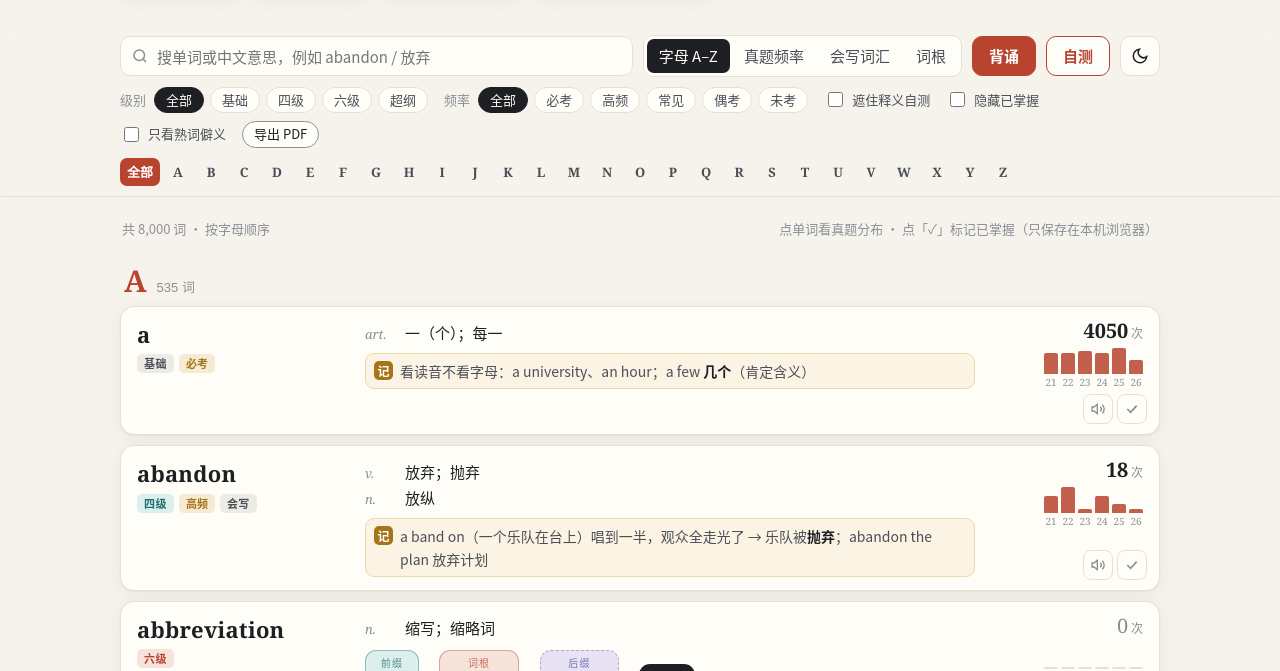
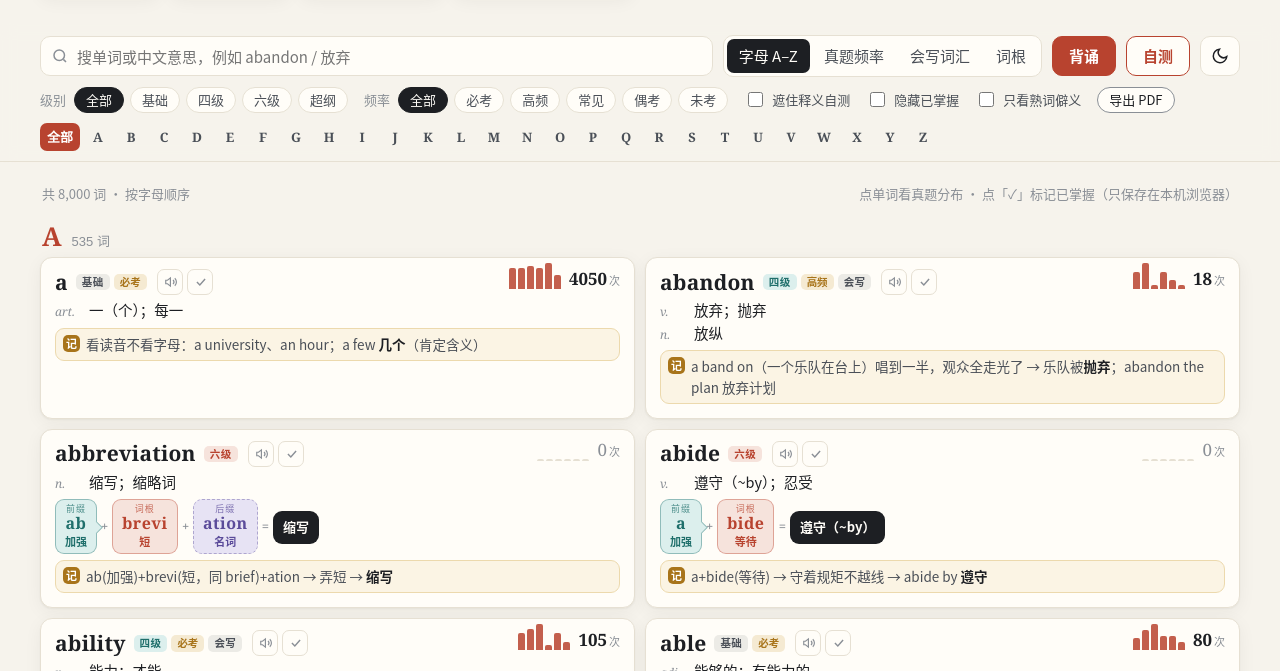
Before and after one commit to zch6a/cet6-8000, a plain HTML site: page index.html in a window 1280 px wide. Shown: the part 281-952 px from the top of the page. Drawn offline with Linux system fonts and the light colour scheme.

Commit message:
Compact two-column card layout (about twice as many words per screen)

```diff
--- a/index.html
+++ b/index.html
@@ -229,6 +229,39 @@ main{padding:18px 0 60px}
 .top{position:fixed;right:18px;bottom:18px;width:42px;height:42px;border-radius:50%;border:1px solid var(--line);background:var(--paper);
   box-shadow:var(--shadow);cursor:pointer;display:none;place-items:center;z-index:30}
 .top.show{display:grid}
+/* ===== 紧凑双栏卡片 ===== */
+.wrap{max-width:1240px}
+.list{gap:10px}
+@media (min-width:900px){ .list{grid-template-columns:repeat(2,minmax(0,1fr))} }
+.card{display:grid;grid-template-columns:minmax(0,1fr) auto;grid-template-areas:"head freq" "body body" "detail detail";
+  gap:4px 12px;padding:11px 14px 10px;border-radius:12px;align-content:start}
+.card .head{grid-area:head;display:flex;flex-wrap:wrap;align-items:center;gap:4px 8px;min-width:0}
+.card .w{font-size:21px;line-height:1.2}
+.card .badges{margin-top:0;gap:4px}
+.card .lv,.card .hot{font-size:10.5px;padding:3px 6px}
+.card .tools{position:static;display:flex;gap:4px;margin-left:2px}
+.card .ib{width:26px;height:26px;border-radius:7px}
+.card .ib svg{width:14px;height:14px}
+.card .freq{grid-area:freq;display:flex;align-items:flex-end;gap:8px;padding:0;text-align:right}
+.card .freq .num{font-size:17px}
+.card .freq small{font-size:11px;color:var(--ink3);margin-left:2px}
+.card .spark{height:20px;margin:0;gap:2px}
+.card .spark i{width:7px}
+.card .body{grid-area:body}
+.card .detail{grid-area:detail}
+.card .mean li{font-size:14.5px;line-height:1.55;margin:0}
+.card .pos{min-width:30px;font-size:12px}
+.card .parts-d{margin:6px 0 2px;gap:4px}
+.card .blk{padding:4px 9px 4px;min-width:40px;border-radius:9px}
+.card .blk b{font-size:16px}
+.card .blk i{font-size:9px;margin-bottom:1px}
+.card .blk em{font-size:11px;margin-top:1px}
+.card .res{font-size:13px;padding:6px 10px;border-radius:9px}
+.card .plus,.card .eq{font-size:13px}
+.card .mem{margin-top:6px;padding:5px 9px 5px 30px;font-size:13.5px;line-height:1.55}
+.card .mem::before{left:7px;top:6px;width:17px;height:17px;line-height:17px;font-size:11px}
+.card .vs{margin-top:4px;font-size:12.5px}
+.group{margin:18px 2px 8px;font-size:26px}
 @media (max-width:760px){
   h1{font-size:30px}
   header.hero{padding:28px 0 18px}
@@ -684,15 +717,13 @@ window.CET6 = {
     const isK = known.has(w.w);
     return `<article class="card${isK ? ' known' : ''}" data-w="${esc(w.w)}">
       <div class="head"><div class="w">${rank}${esc(w.w)}</div>
-        <div class="badges"><span class="lv ${w.lv}">${LV[w.lv]}</span>${hot}${w.wr ? '<span class="lv basic" title="写作翻译要会拼会用">会写</span>' : ''}${w.rs ? '<span class="hot" title="熟词僻义：考试常用不常见的意思">僻义</span>' : ''}</div></div>
+        <div class="badges"><span class="lv ${w.lv}">${LV[w.lv]}</span>${hot}${w.wr ? '<span class="lv basic" title="写作翻译要会拼会用">会写</span>' : ''}${w.rs ? '<span class="hot" title="熟词僻义：考试常用不常见的意思">僻义</span>' : ''}</div>
+        <div class="tools"><button class="ib spk" title="朗读" aria-label="朗读">${ICON_SPK}</button><button class="ib ok${isK ? ' on' : ''}" title="标记已掌握" aria-label="标记已掌握">${ICON_OK}</button></div></div>
       <div class="body"><ul class="mean">${w.zh.map(([p,t]) => `<li>${p ? `<span class="pos">${esc(p)}</span>` : ''}${esc(t)}</li>`).join('')}</ul>
         ${partsHtml(w)}
         ${w.mem ? `<div class="mem">${memHtml(w.mem)}</div>` : ''}
         ${vsHtml(w)}</div>
-      <div class="freq"><div><span class="num${w.n ? '' : ' zero'}">${w.n}</span> 次</div>
-        <div class="spark">${spark}</div><div class="yrs">${yrs}</div></div>
-      <div class="tools"><button class="ib spk" title="朗读" aria-label="朗读">${ICON_SPK}</button>
-        <button class="ib ok${isK ? ' on' : ''}" title="标记已掌握" aria-label="标记已掌握">${ICON_OK}</button></div>
+      <div class="freq" title="近六年真题出现 ${w.n} 次（${YEARS[0]}–${YEARS[YEARS.length-1]} 逐年）"><div class="spark">${spark}</div><div><span class="num${w.n ? '' : ' zero'}">${w.n}</span><small>次</small></div></div>
       <div class="detail">${w.n ? `<div class="parts"><span>出现在 <b>${w.s}</b> / ${nS} 次考试</span>
         <span>听力 <b>${pt[0]||0}</b></span><span>阅读 <b>${pt[1]||0}</b></span><span>写作 <b>${pt[2]||0}</b></span><span>翻译 <b>${pt[3]||0}</b></span>${pt[4] ? `<span>未分题型 <b>${pt[4]}</b></span>` : ''}
         <span>频率排名 <b>#${w.r}</b></span></div>
```
Also changed, not shown: 六级8000词.html (+36 -5 lines).
